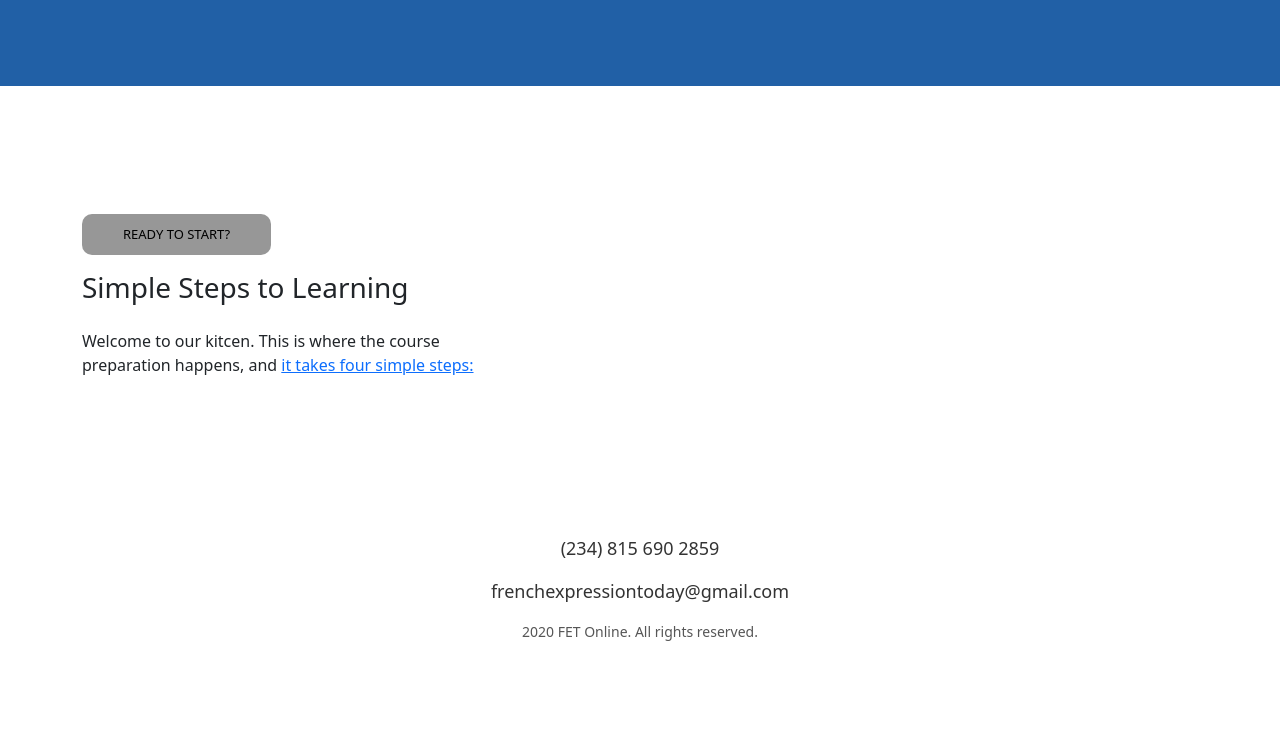
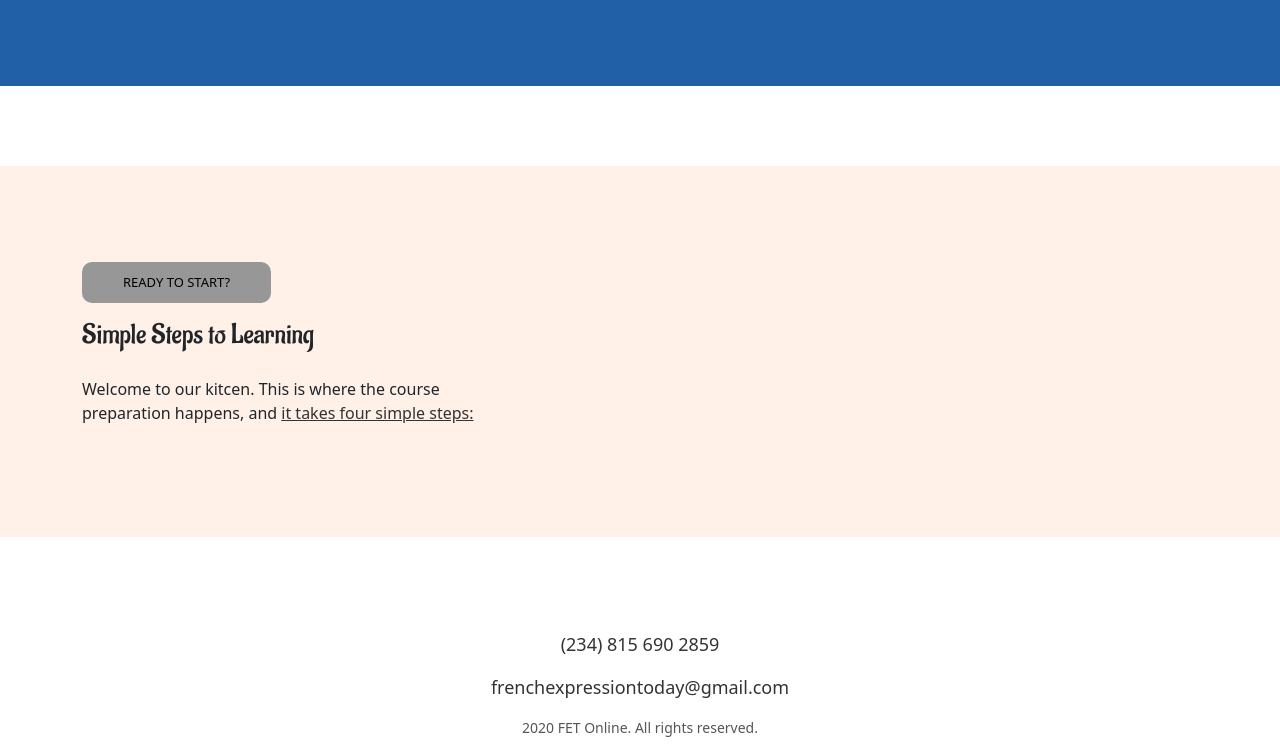
Before and after one commit to TimmyIsANerd/fetonline, a plain HTML site: page index.html in a window 1280 px wide. Shown: the part 2353-3107 px from the top of the page. Before the commit the page ends 3011 px from the top, so only its background shows below. Drawn offline with nearby package versions, Linux system fonts and the light colour scheme.

Commit message:
extra styling to the ready to start section

```diff
--- a/css/main.css
+++ b/css/main.css
@@ -289,6 +289,17 @@ body{
     position: absolute;
 
 }
+/* Ready to Start */
+.readystart{
+    background-color: var(--secondary-color03);
+    padding:3rem 0;
+}
+.readystart h3{
+    font-family:'Aladin';
+}
+.readystart a,.readystart a:hover{
+    color:var(--text-color);
+}
 /* Footer */
 footer{
     display: block;
```
